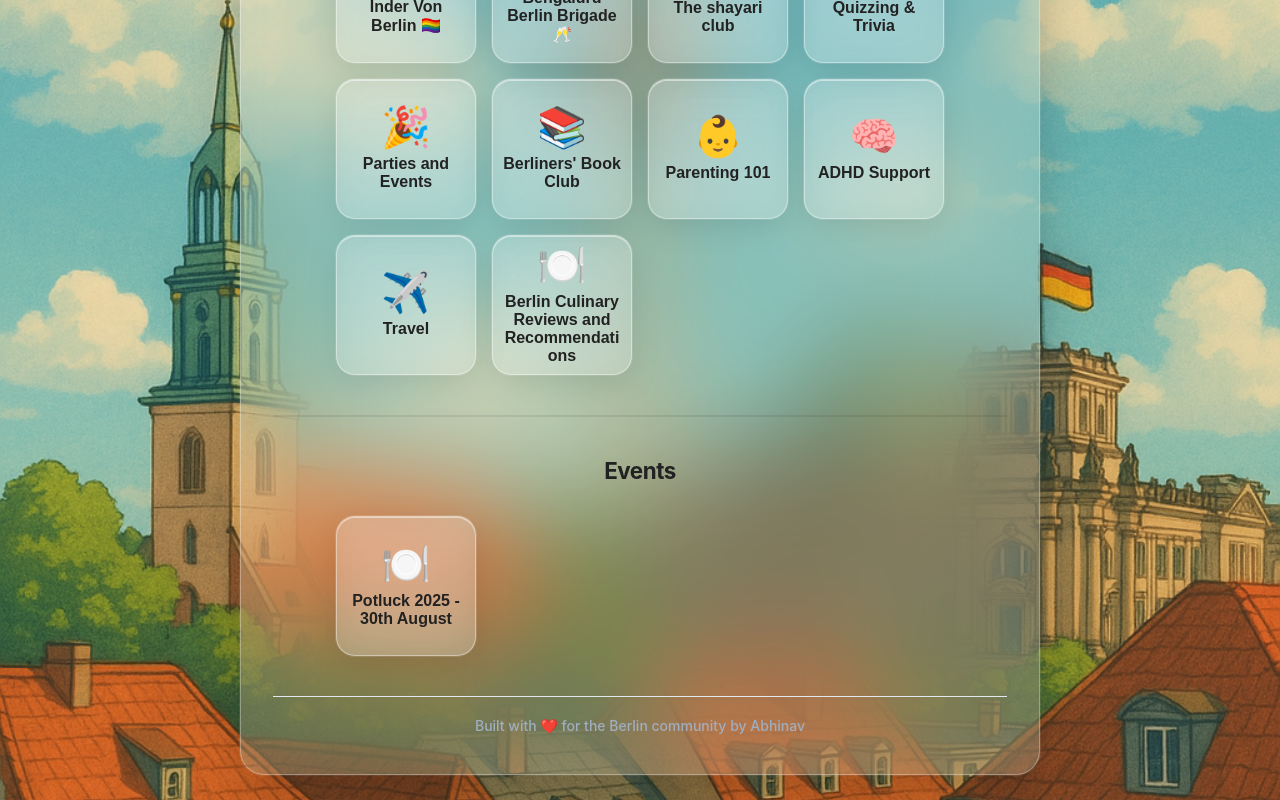
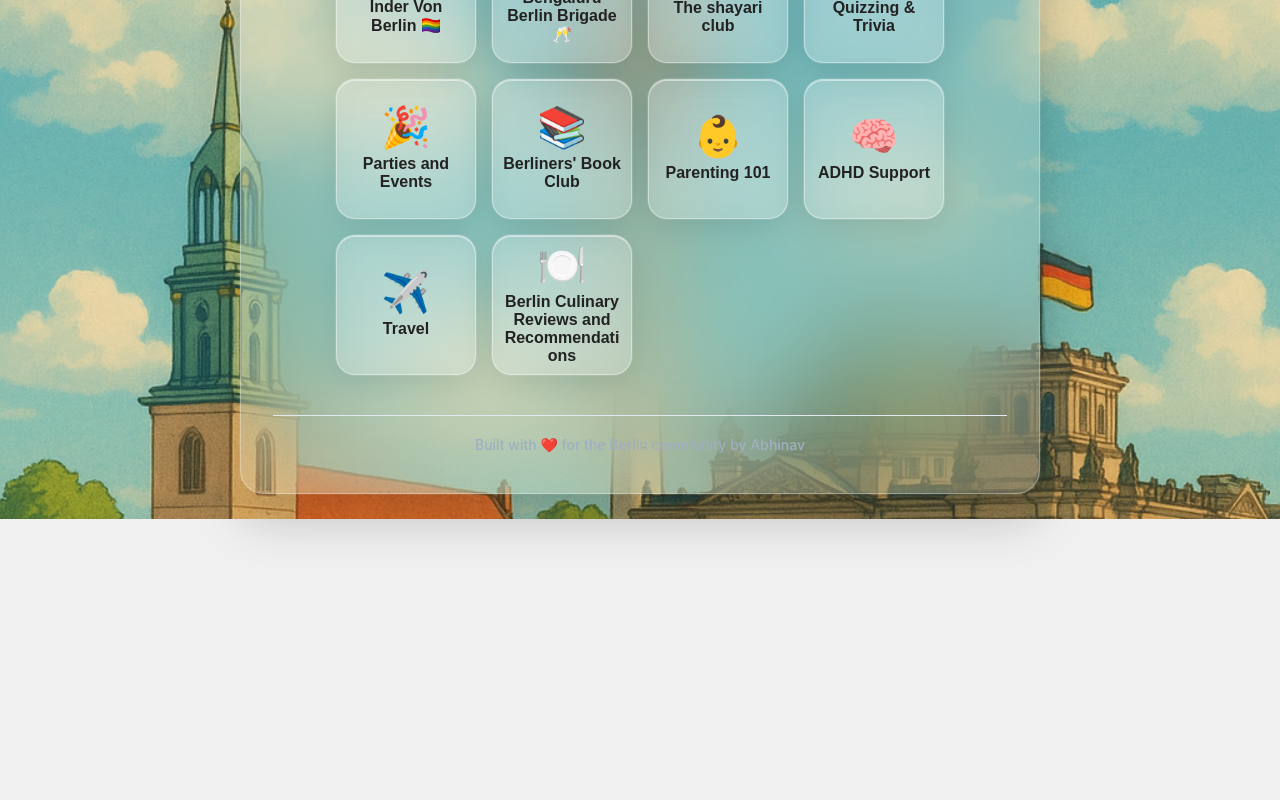
Before and after one commit to abhinavtech/berliners, a React (Create React App) app: page /#/ in a window 1280 px wide. Shown: the part 1672-2472 px from the top of the page. After the commit the page ends 2191 px from the top, so only its background shows below. Built offline with nearby package versions, Linux system fonts and the light colour scheme.

Commit message:
Removed potluck link

```diff
--- a/src/HomePage.js
+++ b/src/HomePage.js
@@ -49,7 +49,7 @@ function HomePage() {
     }
   };
 
-  const categories = ['Work', 'Housing', 'Social', 'Regional', 'Events'];
+  const categories = ['Work', 'Housing', 'Social', 'Regional'];
   const socialSubcategories = ['Activities', 'General'];
 
   return (
--- a/src/groups.js
+++ b/src/groups.js
@@ -194,10 +194,4 @@ export const groups = [
     category: 'Social',
     subcategory: 'Activities'
   },
-  {
-    id: 'potluck',
-    name: "🍽️ Potluck 2025 - 30th August",
-    url: "https://chat.whatsapp.com/F07UJx0DElg61nSUvTymkB",
-    category: 'Events'
-  },
 ];
```
